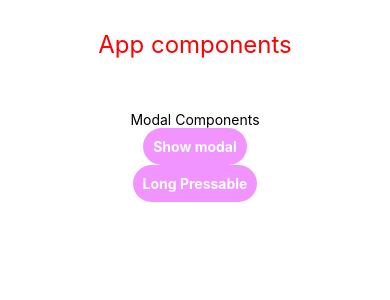
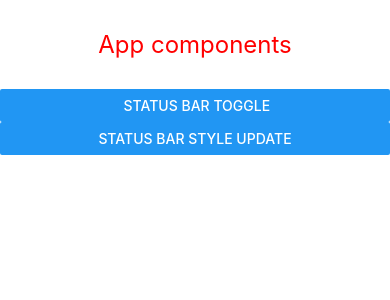
Before and after one commit to 051mohsin/reactNative, a React Native app: screen / in a window 390 px wide. Shown: the top 300 px of the page. Built offline with nearby package versions, Linux system fonts and the light colour scheme.

Commit message:
status bar and update status bar

```diff
--- a/App.js
+++ b/App.js
@@ -11,6 +11,7 @@ import Radionbuttonss from "./components/Radiobuttonss";
 import Dynamic_Radio from "./components/Dynamic_Radio";
 import Indicator from "./components/Indicator";
 import Show_modal from "./components/Show_modal";
+import StatusBars from "./components/StatusBars";
 
 const App = () => {
   const user_List =[
@@ -45,7 +46,7 @@ const App = () => {
 
   return (
     <ScrollView>
-      <View style={styles.container}>
+      <View >
       <Text style={styles.text}>App components</Text>
       {/* <ListMap ></ListMap> */}
       {/* <UserList item={user_List}></UserList> */}
@@ -69,7 +70,9 @@ const App = () => {
 
       {/* <Indicator></Indicator> */}
 
-      <Show_modal></Show_modal>
+      {/* <Show_modal></Show_modal> */}
+
+      <StatusBars></StatusBars>
 
 
 
--- a/components/Show_modal.js
+++ b/components/Show_modal.js
@@ -20,7 +20,6 @@ const Show_modal = () => {
                     </View>
                 </View>
             </Modal>
-
             <Pressable onPress={() => setshowModel(true)}
                 style={[styles.button, styles.buttonOpen]}
             >
--- /dev/null
+++ b/components/StatusBars.js
@@ -0,0 +1,38 @@
+import { useState } from "react";
+import { Button, StatusBar, StyleSheet, View } from "react-native"
+
+const  StatusBars = ()=>{
+
+    const [hide ,setShow]= useState(true)
+
+    const[barStyles, setBarStyles]= useState("defualt")
+    return(
+        <View style={styles.container}>
+            <StatusBar
+            backgroundColor="white"
+            hidden={hide}
+
+            barStyle={barStyles}
+
+            >
+            </StatusBar>
+            <Button title=" status bar toggle" onPress={()=>setShow(!hide)}></Button>
+            <Button title="status bar Style Update" onPress={()=>setBarStyles("dark-content")}></Button>
+
+        </View>
+    )
+}
+
+
+export default StatusBars;
+
+
+const styles = StyleSheet.create({
+    container:{
+
+        flex:1,
+        justifyContent:'center',
+
+
+    }
+})
```
